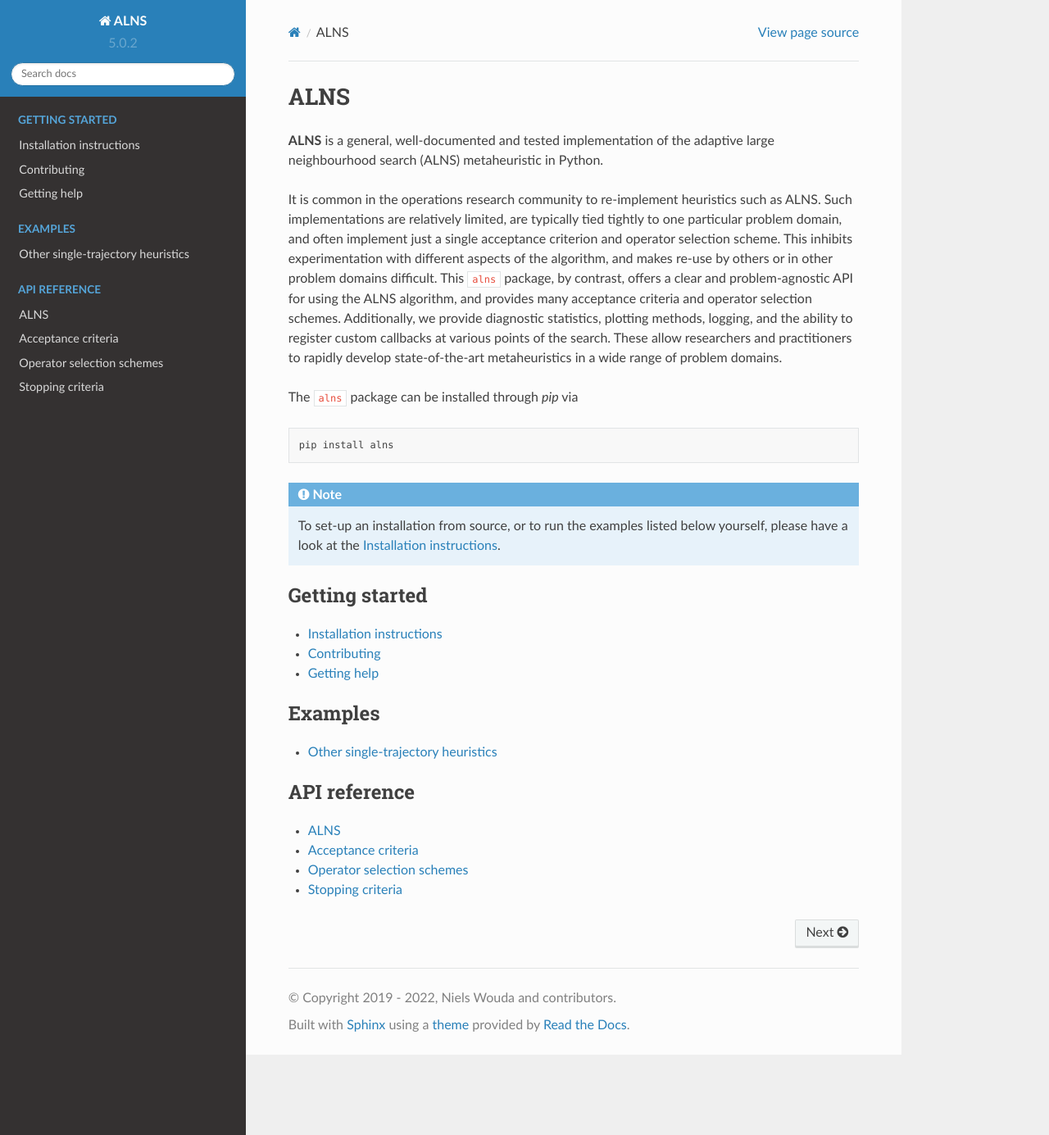
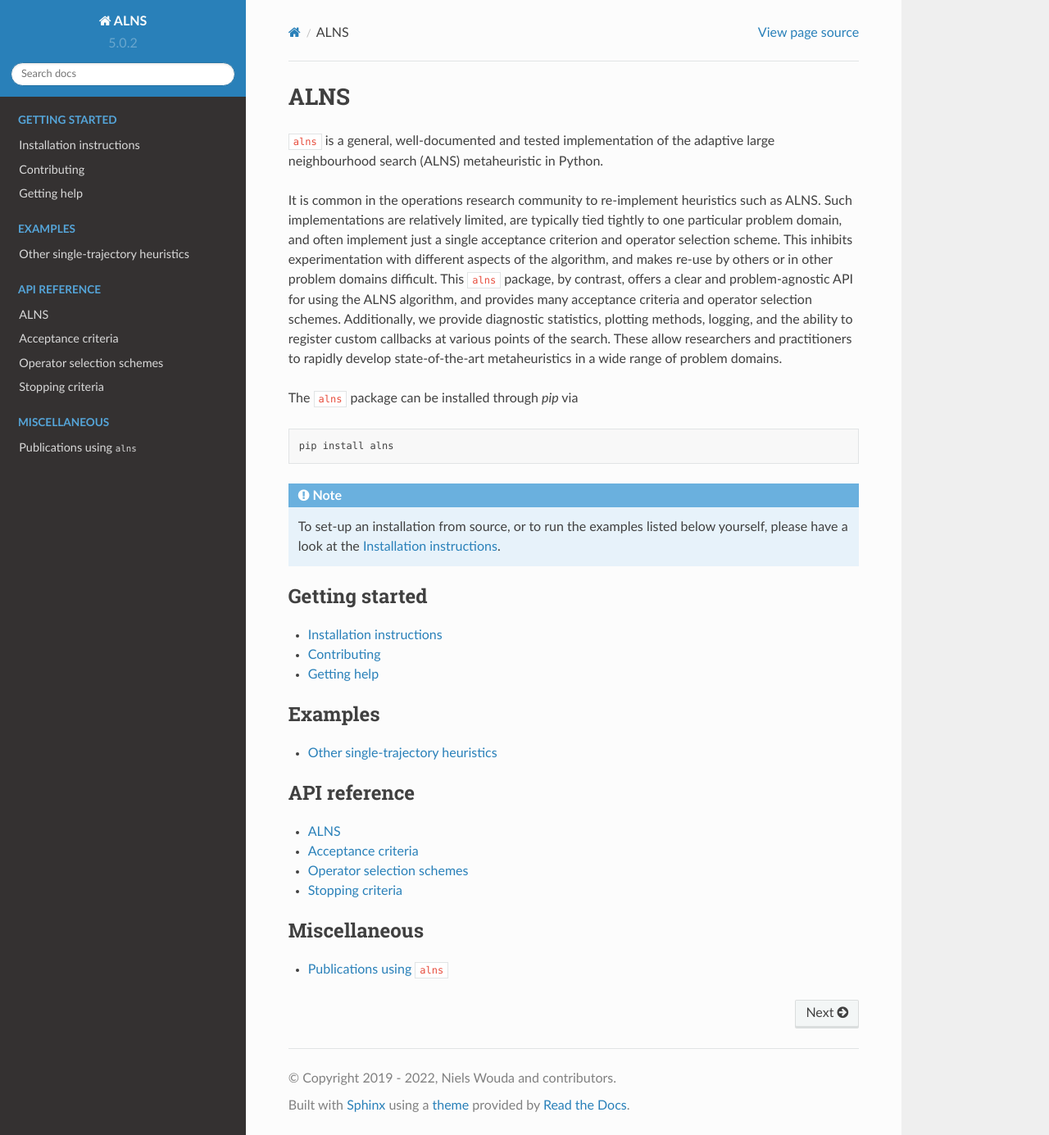
Before and after one commit to N-Wouda/ALNS, a Sphinx documentation site: the page built from docs/source/index.rst, in a window 1280 px wide and 1385 px high. Shown: the whole window at 82% size. Built offline with Sphinx 7.4.7 and the Read the Docs theme 2.0.0, drawn with Linux system fonts in a browser that asks for light colours; pages that are not in the unit, such as notebooks, are missing from menus.

Commit message:
Closes #126: adds a list of publications to the docs
The list's pretty empty for now, but should see a few more contributions soon enough!

```diff
--- a/docs/source/index.rst
+++ b/docs/source/index.rst
@@ -1,7 +1,7 @@
 ALNS
 ====
 
-**ALNS** is a general, well-documented and tested implementation of the adaptive large neighbourhood search (ALNS) metaheuristic in Python.
+``alns`` is a general, well-documented and tested implementation of the adaptive large neighbourhood search (ALNS) metaheuristic in Python.
 
 It is common in the operations research community to re-implement heuristics such as ALNS.
 Such implementations are relatively limited, are typically tied tightly to one particular problem domain, and often implement just a single acceptance criterion and operator selection scheme.
@@ -48,3 +48,9 @@ The ``alns`` package can be installed through *pip* via
    api/accept
    api/select
    api/stop
+
+.. toctree::
+   :maxdepth: 1
+   :caption: Miscellaneous
+
+   misc/publications
```
Also changed, not shown: docs/source/misc/publications.rst (added, +15 -0 lines).
